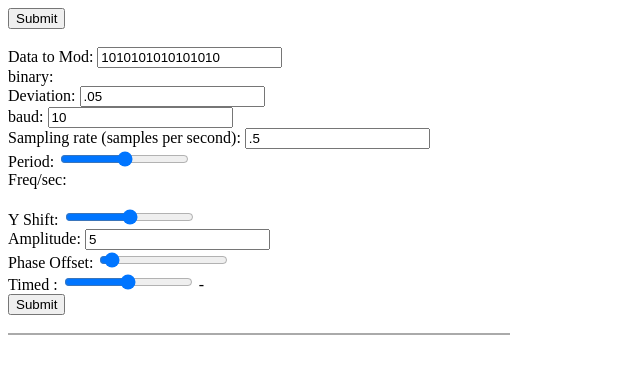
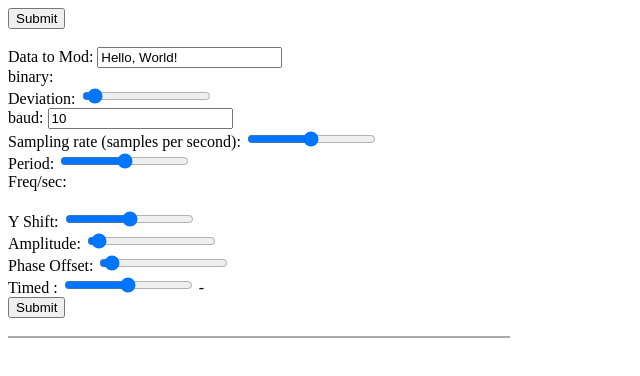
Before and after one commit to Crypt0s/fskjs, a plain HTML site: page fsk.html in a window 1280 px wide. Shown: the whole page, without its empty margins (0-640 px from the left). Drawn offline with Linux system fonts and the light colour scheme.

Commit message:
make it more...slidy.

```diff
--- a/fsk.html
+++ b/fsk.html
@@ -13,15 +13,15 @@
     </head>
     <body>
       <input type="submit" value="Submit" onclick="javascript:drawSine()"></br></br>
-      Data to Mod: <input type='text' id="data" value='1010101010101010'/></br>
+      Data to Mod: <input type='text' id="data" value='Hello, World!'/></br>
       binary: <div id='binary'></div>
-      Deviation: <input  type='text' id='deviation' value='.05'/></br>
+      Deviation: <input type="range" min="0" max="1" step='.01' id='deviation' value='.05' onchange="javascript:drawSine()"/></br>
       baud: <input type='text' id='baud' value='10'/></br>
-      Sampling rate (samples per second): <input type='text' id="samps" value='.5'/></br>
+      Sampling rate (samples per second): <input type="range" min="0" max="1" step='.1' id="samps" value='.5' onchange="javascript:drawSine()"/></br>
       Period: <input type="range" min="1" max="100" step="1" id="freq" onchange="javascript:drawSine()"/></br>
       Freq/sec: <div id='t_freq'></div></BR>
       Y Shift: <input type="range" min="1" max="100" step="1" id="yshift" onchange="javascript:drawSine()"/> </br>
-      Amplitude: <input type='text' id='amplitude' value='5'/></br>
+      Amplitude: <input type="range" min="1" max="100" step="1" id='amplitude' value='5' onchange="javascript:drawSine()"/></br>
       Phase Offset: <input type="range" min="1" max="100" step="1" id='phase' value='5' onchange="javascript:drawSine()"/></br>
       Timed : <input type="range" min="1" max="1000" step="1" id="time" onchange="javascript:drawSine()"/> - <div id='t_val'></div>
       <input type="submit" value="Submit" onclick="javascript:drawSine()"></br></br>
```
